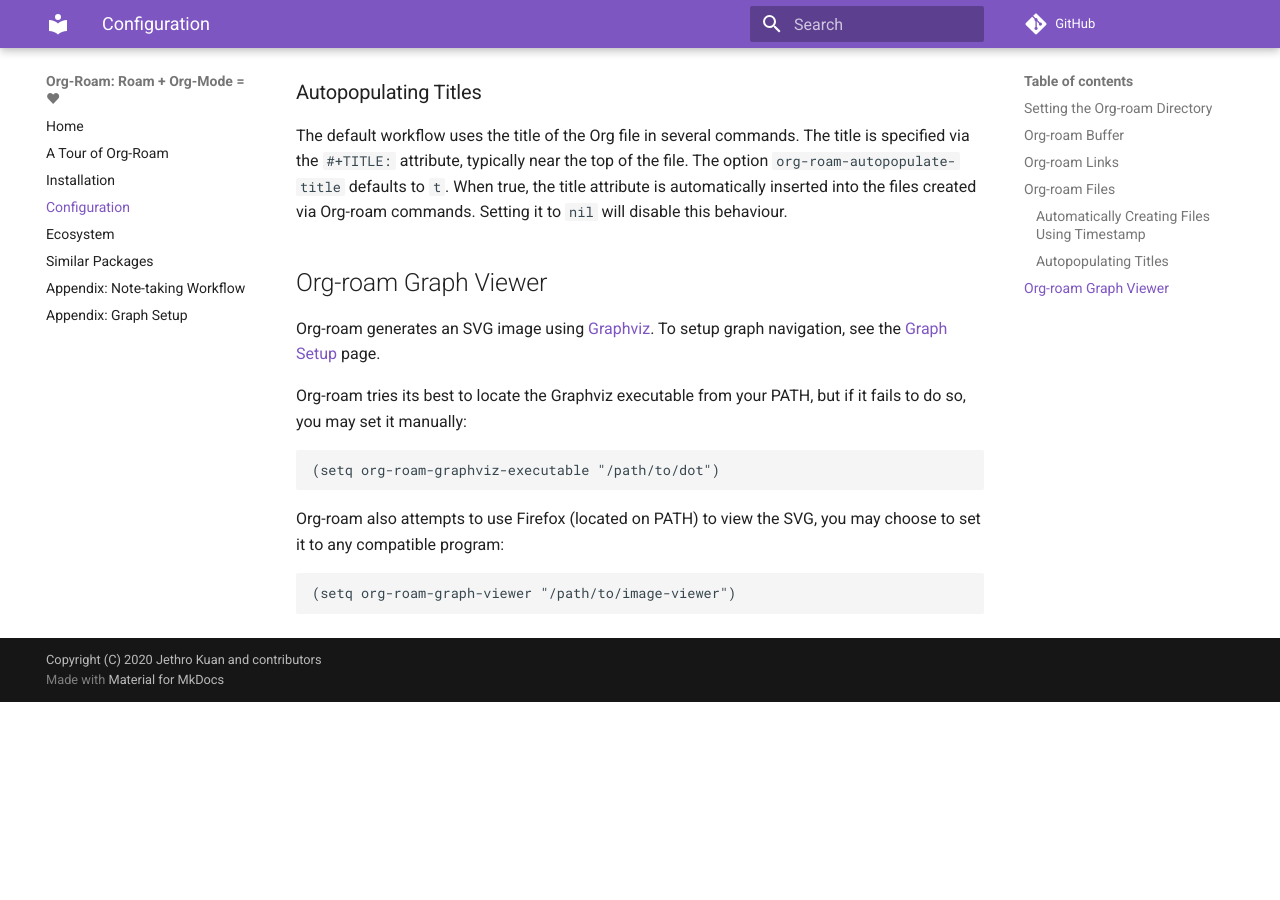
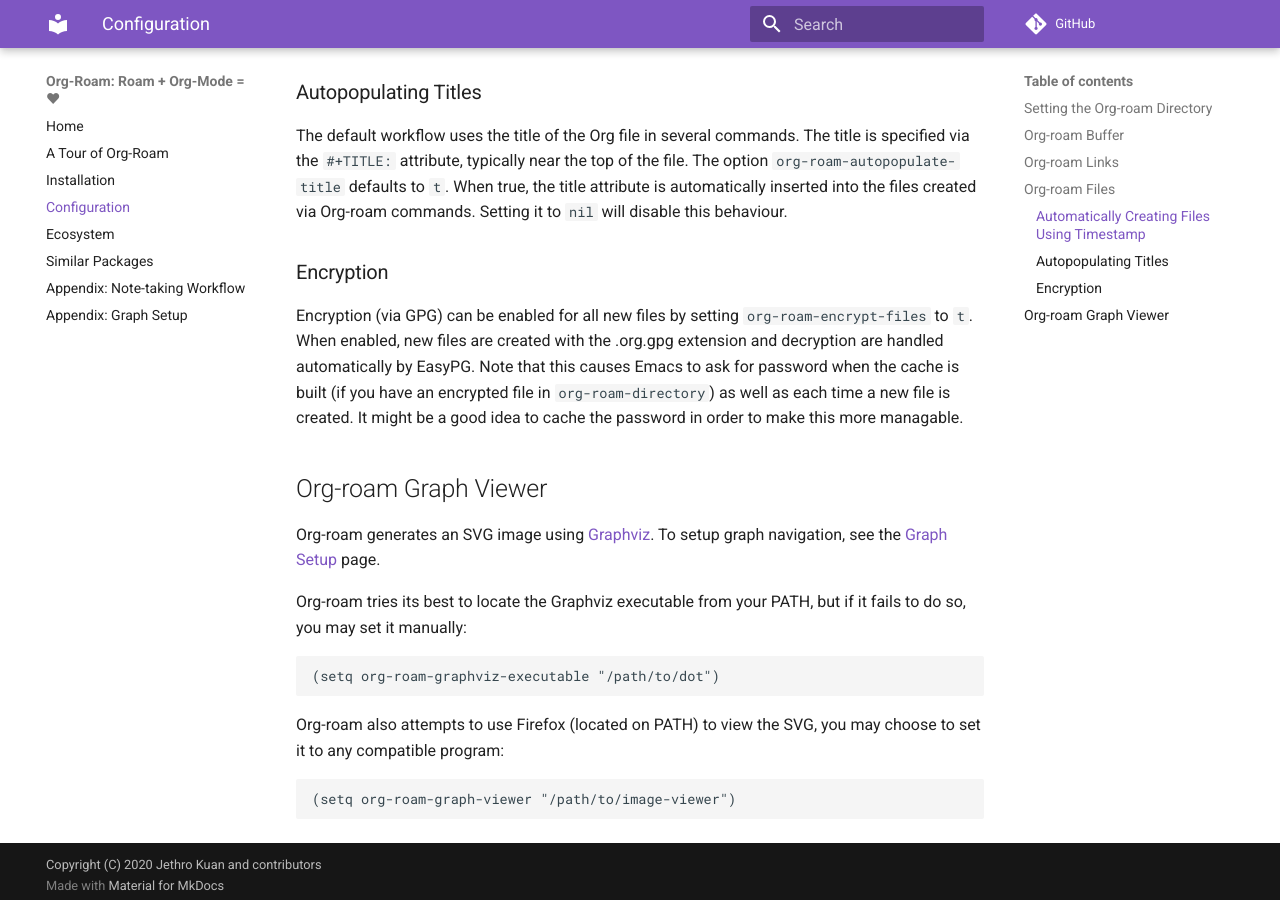
Before and after one commit to org-roam/org-roam, an MkDocs documentation site: the page built from doc/configuration.md, in a window 1280 px wide and 900 px high, scrolled down 1857 px. Built offline with MkDocs 1.6.1 and Material for MkDocs 9.7.7, drawn with Linux system fonts in a browser that asks for light colours; comment, search, counter and statistics services are not loaded; before the commit the page ends 2559 px from its top, so only the background shows below that.

Commit message:
(feature): add support for file encryption by default (#90)
This is controlled by variable org-roam-encrypt-files

```diff
--- a/doc/configuration.md
+++ b/doc/configuration.md
@@ -94,6 +94,15 @@
 attribute is automatically inserted into the files created via
 Org-roam commands. Setting it to `nil` will disable this behaviour.
 
+### Encryption
+
+Encryption (via GPG) can be enabled for all new files by setting
+`org-roam-encrypt-files` to `t`. When enabled, new files are created
+with the .org.gpg extension and decryption are handled automatically
+by EasyPG. Note that this causes Emacs to ask for password when the
+cache is built (if you have an encrypted file in `org-roam-directory`)
+as well as each time a new file is created. It might be a good idea to
+cache the password in order to make this more managable.
 
 ## Org-roam Graph Viewer
 
```
Also changed, not shown: CHANGELOG.md (+2 -1 lines), 1 other file.
